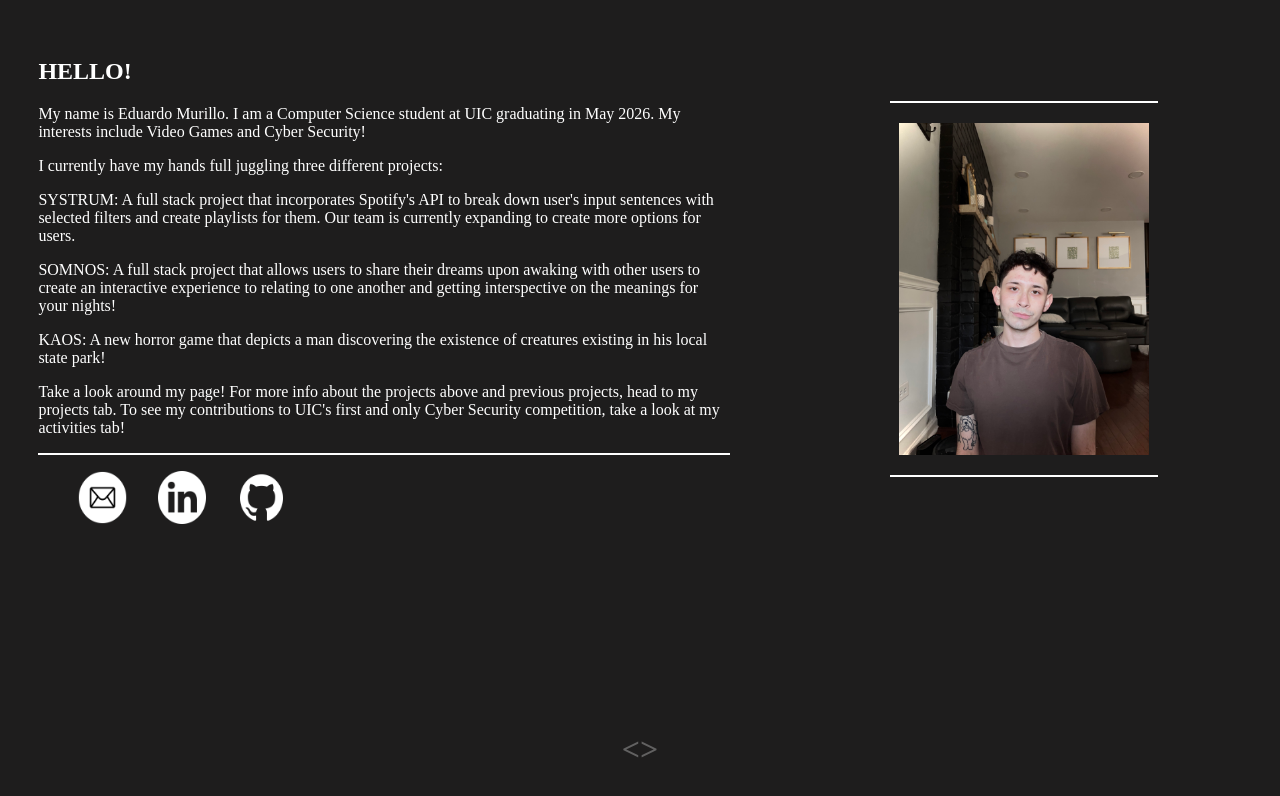
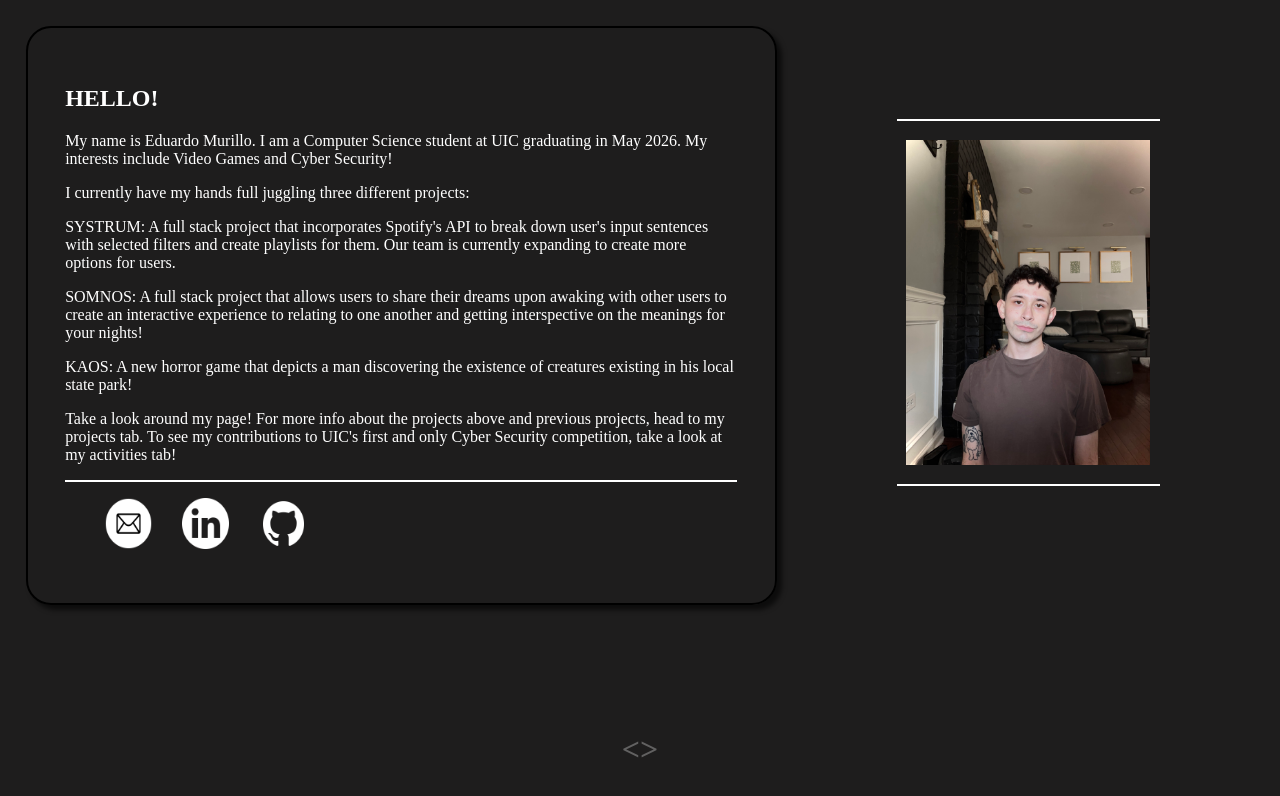
Before and after one commit to edmuri/Website, a React (Vite) app in the folder frontend/: page / in a window 1280 px wide. Shown: the top 796 px of the page. Built offline with nearby package versions, Linux system fonts and the light colour scheme.

Commit message:
adding more stylization

```diff
--- a/frontend/src/Pages/Components/ProjectNav.jsx
+++ b/frontend/src/Pages/Components/ProjectNav.jsx
@@ -8,8 +8,8 @@ import "../Styles/Components/ProjectNavbar.css";
 const ProjectNavbar = ({activeProject, onProjectChange, projects}) => {
 
     const projectNames = {
-        // Naldooshi:"Naldooshi",
-        // Somnus: "Somnus",
+        Naldooshi:"Naldooshi",
+        Somnus: "Somnus",
         Systrum: "Systrum",
         Commuter_Connect:"Commuter Connect",
         OneGram: "OneGram",
--- a/frontend/src/Pages/HomePage.jsx
+++ b/frontend/src/Pages/HomePage.jsx
@@ -15,11 +15,13 @@ const HomePage = () =>{
                     <Description/>
                     </section>
                     <section id="photo-container">
+                        <div id="photo-box">
                         <div className="Line">{<Line/>}</div>
                         <div id="photo-div">
                             <img src={Pfp} alt="Description" />
                         </div>
                         <div className="Line">{<Line/>}</div>
+                        </div>
                     </section>
                 </div>
 
--- a/frontend/src/Pages/Styles/AboutPage.css
+++ b/frontend/src/Pages/Styles/AboutPage.css
@@ -18,11 +18,16 @@
 }
 .fav-title-container{
     display:flex;
-    height:30%;
+    height:100%;
     width:100%;
     flex-direction: column;
     align-items: center;
-    justify-content: center;
+    /* justify-content: center; */
+    /* row-gap: 0;
+    padding:0; */
+    /* border:2px solid;
+    box-shadow: 5px 5px 5px rgba(0, 0, 0, 0.597);
+    border-radius: 25px; */
 }
 .fav-title-container>h1{
     font-size:clamp(0.7rem,1vw,15rem);
@@ -40,9 +45,10 @@
 .favoritesContainer{
     display:flex;
     width:clamp(25rem,30vw,50rem);
-    height:clamp(7rem,9vw,18rem);
+    height:clamp(7rem,10vw,18rem);
     padding:0%;
     justify-content: center;
+    /* background-color: yellow; */
 }
 .aboutDesc{
     padding:3%;
--- a/frontend/src/Pages/Styles/Components/Description.css
+++ b/frontend/src/Pages/Styles/Components/Description.css
@@ -1,9 +1,12 @@
 .description{
-    /* background-color:red; */
+    /* background-color:red;   */
     display:flex;
     flex-direction: column;
     row-gap: 0%;
     padding:5%;
+    border:2px solid;
+    box-shadow: 5px 5px 5px rgba(0, 0, 0, 0.597);
+    border-radius: 25px;
 }
 .Links{
     display:flex;
--- a/frontend/src/Pages/Styles/Components/Favorites.css
+++ b/frontend/src/Pages/Styles/Components/Favorites.css
@@ -4,6 +4,7 @@
     display:flex;
     flex-direction:column;
     object-fit: contain;
+    /* background-color: blue; */
 }
 .song{
     display: flex;
--- a/frontend/src/Pages/Styles/HomePage.css
+++ b/frontend/src/Pages/Styles/HomePage.css
@@ -26,7 +26,7 @@ body{
     justify-items: center;
     align-items: center;
     width:100%;
-    padding:0%;
+    padding:2% 0 0 2%;
 }
 
 .Text,p{
@@ -44,6 +44,15 @@ body{
     justify-items:center;
     justify-content: center;
     row-gap:2%;
+}
+
+#photo-box{
+    /* border:2px solid;
+    box-shadow: 5px 5px 5px rgba(0, 0, 0, 0.597);
+    border-radius: 25px; */
+    padding:3% 0 3% 0%;
+    justify-items: center;
+    align-content: center;
 }
 
 #photo-div{
--- a/frontend/src/Pages/Styles/ProjectsPage.css
+++ b/frontend/src/Pages/Styles/ProjectsPage.css
@@ -9,18 +9,24 @@
     height:100%;
     display:flex;
     /* justify-content: center; */
-    column-gap: 2%;
+    column-gap: 15%;
 }
 .project-nav-bar{
     flex:0 0 15%;
 }
 .projectDisplay{
     height:100%;
-    display:flex;
+    width:65%;
+    /* display:flex; */
     /* align-content: center;
     justify-content: center; */
-    padding:1%;
+    /* padding:1%; */
     /* background-color:yellow; */
+    margin-top: 1%;
+    justify-self: center;
+    border:2px solid;
+    box-shadow: 5px 5px 5px rgba(0, 0, 0, 0.597);
+    border-radius: 25px;
 }
 .projectButton:hover{
     background-color:#ffffff;
```
Also changed, not shown: 5 other files (tests, documents, lock files or other folders).
